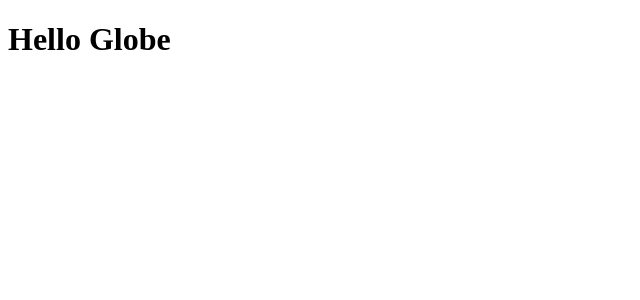
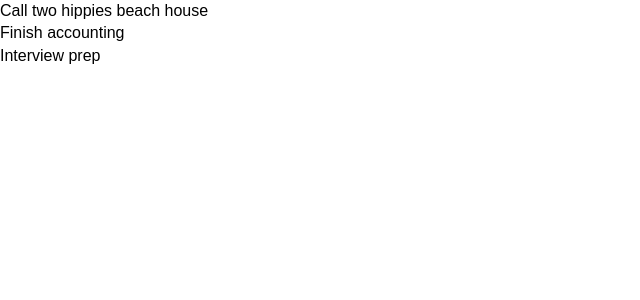
Before and after one commit to sethlewandowski/angular-traversy-todolist-youtube, an Angular app: page / in a window 1280 px wide. Shown: the top 300 px of the page, without its empty margins (0-640 px from the left). Built offline with nearby package versions, Linux system fonts and the light colour scheme.

Commit message:
saving work

```diff
--- a/src/app/app.component.html
+++ b/src/app/app.component.html
@@ -1,3 +1,3 @@
 <div>
-  <h1>Hello Globe</h1>
+  <app-todos></app-todos>
 </div>
--- /dev/null
+++ b/src/app/component/todo-item/todo-item.component.html
@@ -0,0 +1 @@
+<p>{{ todo.title }}</p>
--- /dev/null
+++ b/src/app/component/todo-item/todo-item.component.ts
@@ -0,0 +1,15 @@
+import { Component, OnInit, Input } from '@angular/core';
+import { Todo } from 'src/app/models/Todo';
+
+@Component({
+  selector: 'app-todo-item',
+  templateUrl: './todo-item.component.html',
+  styleUrls: ['./todo-item.component.css'],
+})
+export class TodoItemComponent implements OnInit {
+  @Input() todo!: Todo;
+
+  constructor() {}
+
+  ngOnInit(): void {}
+}
--- /dev/null
+++ b/src/app/component/todos/todos.component.html
@@ -0,0 +1 @@
+<app-todo-item *ngFor="let todo of todos" [todo]="todo"></app-todo-item>
--- /dev/null
+++ b/src/app/component/todos/todos.component.ts
@@ -0,0 +1,33 @@
+import { Component, OnInit } from '@angular/core';
+import { Todo } from '../../models/Todo';
+
+@Component({
+  selector: 'app-todos',
+  templateUrl: './todos.component.html',
+  styleUrls: ['./todos.component.css'],
+})
+export class TodosComponent implements OnInit {
+  todos!: Todo[];
+
+  constructor() {}
+
+  ngOnInit(): void {
+    this.todos = [
+      {
+        id: 1,
+        title: 'Call two hippies beach house',
+        completed: false,
+      },
+      {
+        id: 1,
+        title: 'Finish accounting',
+        completed: false,
+      },
+      {
+        id: 1,
+        title: 'Interview prep',
+        completed: false,
+      },
+    ];
+  }
+}
--- /dev/null
+++ b/src/app/models/Todo.ts
@@ -0,0 +1,5 @@
+export class Todo {
+  id!: number;
+  title!: string;
+  completed!: boolean;
+}
--- a/src/styles.css
+++ b/src/styles.css
@@ -1 +1,33 @@
 /* You can add global styles to this file, and also import other style files */
+* {
+  box-sizing: border-box;
+  margin: 0;
+  padding: 0;
+}
+
+body {
+  font-family: Arial, Helvetica, sans-serif;
+  line-height: 1.4;
+}
+
+a {
+  color: #333;
+  text-decoration: none;
+}
+
+.container {
+  padding: 0 1rem;
+}
+
+.btn {
+  display: inline-block;
+  border: none;
+  background: #555;
+  color: #fff;
+  padding: 7px 20px;
+  cursor: pointer;
+}
+
+.btn:hover {
+  background: #666;
+}
```
Also changed, not shown: src/app/app.module.ts (+6 -9 lines), src/app/component/todo-item/todo-item.component.css (added), src/app/component/todos/todos.component.css (added), 2 other files (tests, documents, lock files or other folders).
